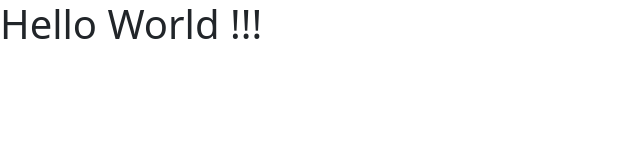
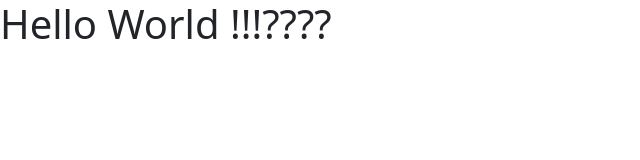
Before and after one commit to starsoft5/CA-DDD-01, a React (Vite) app in the folder ReactApp/: page / in a window 1280 px wide. Shown: the top 160 px of the page, without its empty margins (0-640 px from the left). Built offline with nearby package versions, Linux system fonts and the light colour scheme.

Commit message:
Update OrderList.tsx

```diff
--- a/ReactApp/src/components/OrderList.tsx
+++ b/ReactApp/src/components/OrderList.tsx
@@ -3,7 +3,7 @@ import { useEffect, useState } from 'react';
 function OrderList() {
   return (
     <h1>
-      Hello World !!!
+      Hello World !!!????
     </h1>
   );
 }
```
